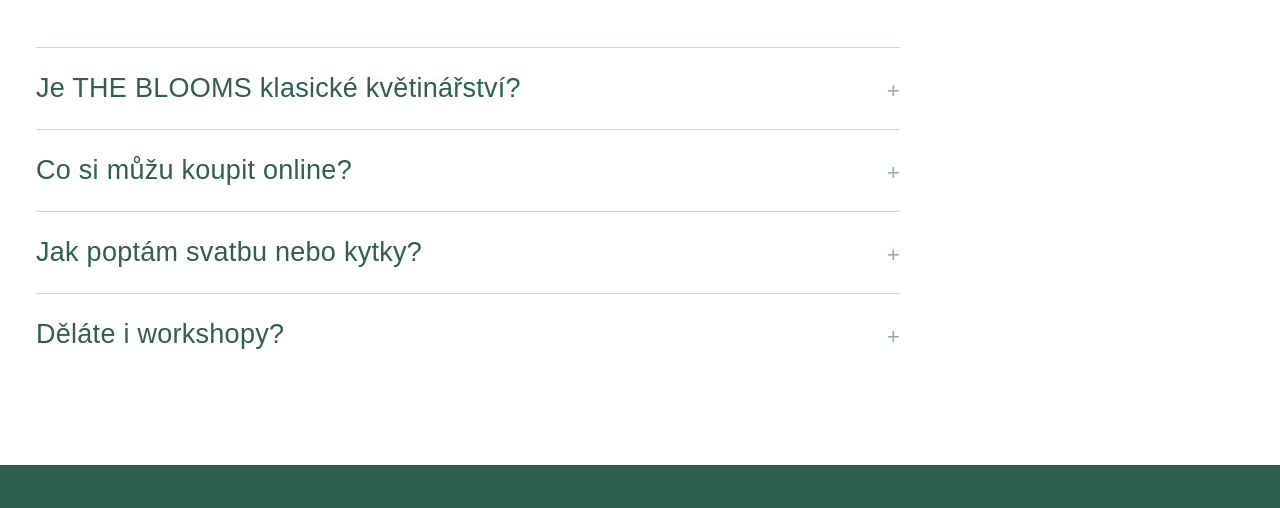
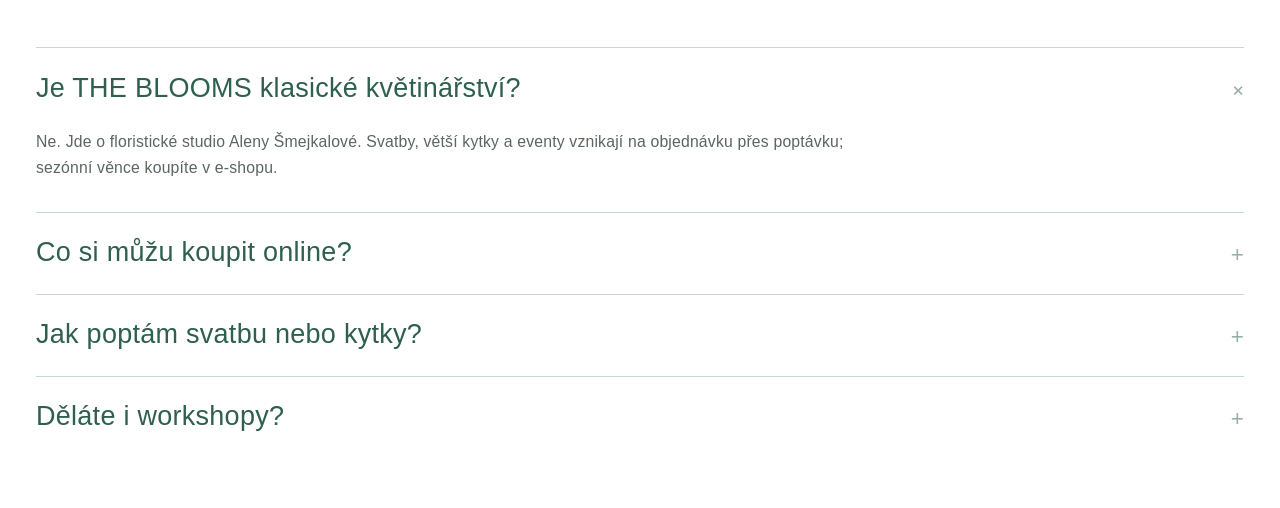
Before and after one commit to foureight/theblooms, a Next.js app: page / in a window 1280 px wide. Shown: the part 7435-7943 px from the top of the page. Built offline with nearby package versions, Linux system fonts and the light colour scheme; no server answers; a web font is replaced by a local one.

Commit message:
FAQ: full-width rows, first item always open
Stretch questions across the content width; keep the first answer open.

Co-authored-by: nicneninemozne <nicneninemozne@gmail.com>

```diff
--- a/src/components/faq-section.tsx
+++ b/src/components/faq-section.tsx
@@ -33,10 +33,11 @@ export function FaqSection({
           >
             {title}
           </h2>
-          <div className="mt-8 max-w-3xl sm:mt-10">
-            {faqs.map((faq) => (
+          <div className="mt-8 w-full sm:mt-10">
+            {faqs.map((faq, index) => (
               <details
                 key={faq.question}
+                open={index === 0 ? true : undefined}
                 className="group border-t border-bloom/30 open:pb-1"
               >
                 <summary className="flex cursor-pointer list-none items-start justify-between gap-6 py-4 sm:py-5 [&::-webkit-details-marker]:hidden">
@@ -50,7 +51,7 @@ export function FaqSection({
                     +
                   </span>
                 </summary>
-                <p className="pb-5 text-sm leading-relaxed text-muted-foreground sm:pb-6">
+                <p className="max-w-3xl pb-5 text-sm leading-relaxed text-muted-foreground sm:pb-6">
                   {fixCzechOrphans(faq.answer)}
                 </p>
               </details>
```
